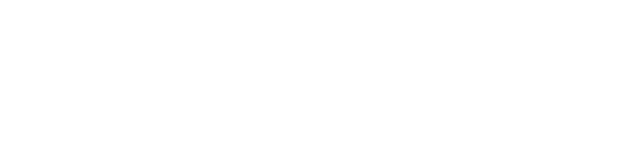
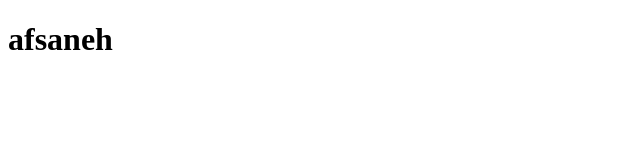
Before and after one commit to 752575as/afsane3, a plain HTML site: page index.html in a window 1280 px wide. Shown: the whole page, without its empty margins (0-640 px from the left). Drawn offline with Linux system fonts and the light colour scheme.

Commit message:
edit index

```diff
--- a/index.html
+++ b/index.html
@@ -3,9 +3,10 @@
 <head>
     <meta charset="UTF-8">
     <meta name="viewport" content="width=device-width, initial-scale=1.0">
-    <title>Document</title>
+    <title>emtehan</title>
 </head>
 <body>
+    <h1>afsaneh</h1>
 
 </body>
 </html>
```
